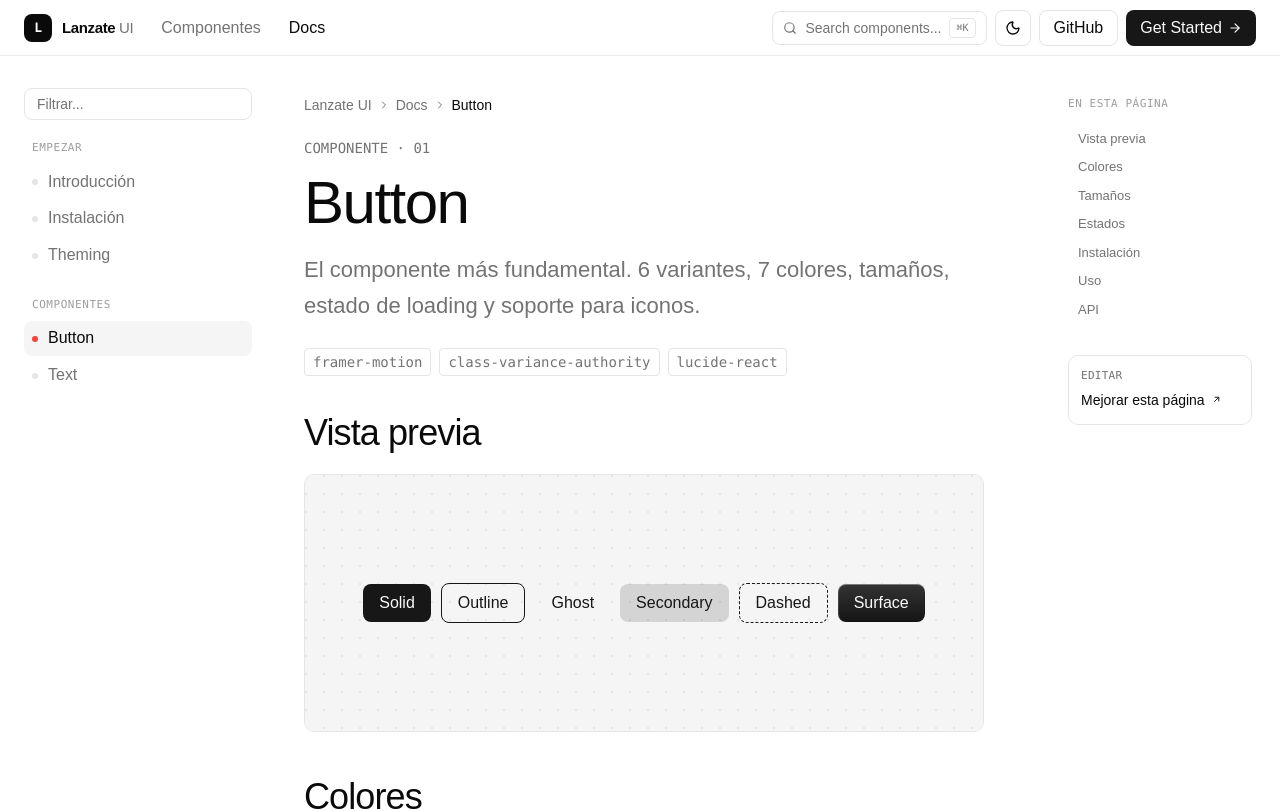
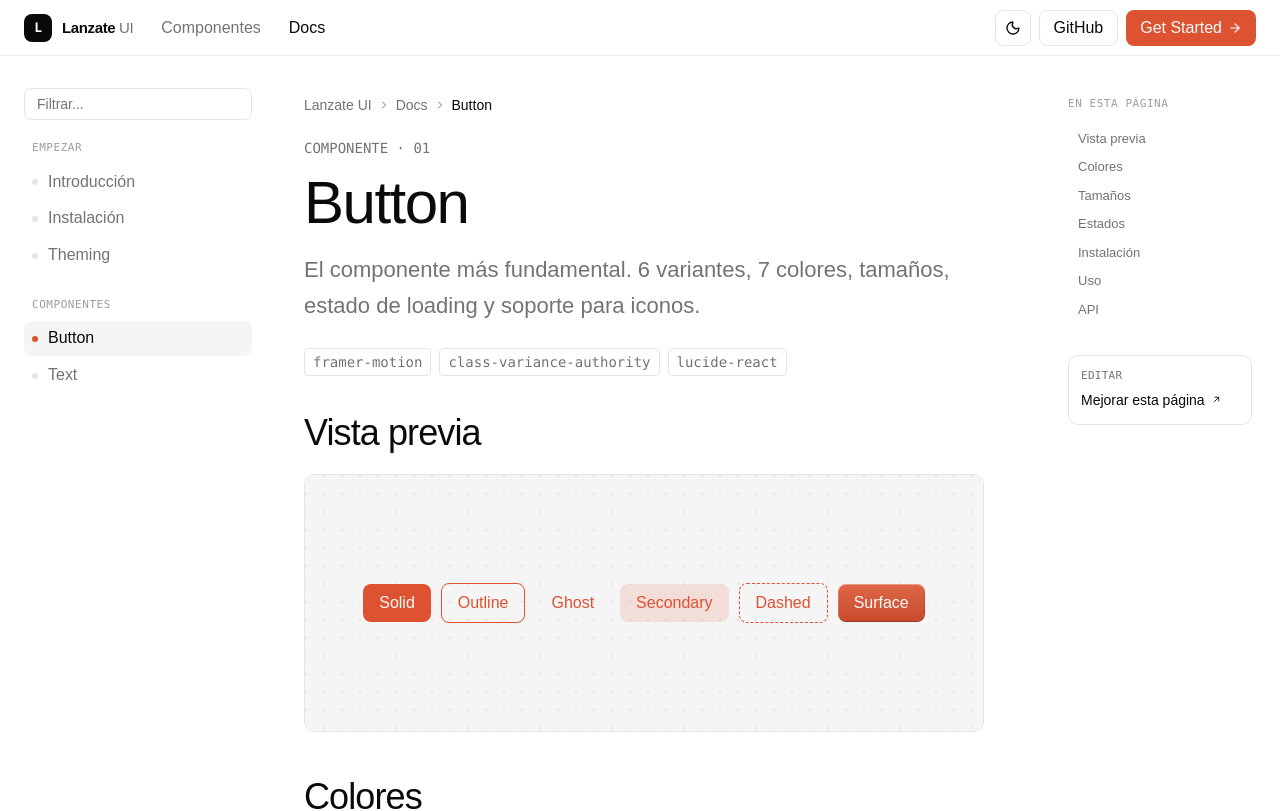
Before and after one commit to HoracioGutierrez/lanzate-ui, a React (Vite) app: page /docs/button in a window 1280 px wide. Shown: the top 811 px of the page. Built offline with nearby package versions, Linux system fonts and the light colour scheme.

Commit message:
feat(docs): update color variables for theming and improve documentation links

```diff
--- a/public/r/button.json
+++ b/public/r/button.json
@@ -32,11 +32,15 @@
       "--color-success": "var(--success)"
     },
     "light": {
+      "--primary": "oklch(0.62 0.18 35)",
+      "--primary-foreground": "oklch(0.985 0 0)",
       "--info": "oklch(0.60 0.15 240)",
       "--warning": "oklch(0.70 0.15 85)",
       "--success": "oklch(0.55 0.15 142)"
     },
     "dark": {
+      "--primary": "oklch(0.66 0.18 35)",
+      "--primary-foreground": "oklch(0.98 0.01 80)",
       "--info": "oklch(0.70 0.15 240)",
       "--warning": "oklch(0.75 0.14 85)",
       "--success": "oklch(0.65 0.14 142)"
--- a/public/r/registry.json
+++ b/public/r/registry.json
@@ -30,11 +30,15 @@
           "--color-success": "var(--success)"
         },
         "light": {
+          "--primary": "oklch(0.62 0.18 35)",
+          "--primary-foreground": "oklch(0.985 0 0)",
           "--info":    "oklch(0.60 0.15 240)",
           "--warning": "oklch(0.70 0.15 85)",
           "--success": "oklch(0.55 0.15 142)"
         },
         "dark": {
+          "--primary": "oklch(0.66 0.18 35)",
+          "--primary-foreground": "oklch(0.98 0.01 80)",
           "--info":    "oklch(0.70 0.15 240)",
           "--warning": "oklch(0.75 0.14 85)",
           "--success": "oklch(0.65 0.14 142)"
@@ -68,11 +72,15 @@
           "--color-success": "var(--success)"
         },
         "light": {
+          "--primary": "oklch(0.62 0.18 35)",
+          "--primary-foreground": "oklch(0.985 0 0)",
           "--info":    "oklch(0.60 0.15 240)",
           "--warning": "oklch(0.70 0.15 85)",
           "--success": "oklch(0.55 0.15 142)"
         },
         "dark": {
+          "--primary": "oklch(0.66 0.18 35)",
+          "--primary-foreground": "oklch(0.98 0.01 80)",
           "--info":    "oklch(0.70 0.15 240)",
           "--warning": "oklch(0.75 0.14 85)",
           "--success": "oklch(0.65 0.14 142)"
--- a/public/r/text.json
+++ b/public/r/text.json
@@ -28,11 +28,15 @@
       "--color-success": "var(--success)"
     },
     "light": {
+      "--primary": "oklch(0.62 0.18 35)",
+      "--primary-foreground": "oklch(0.985 0 0)",
       "--info": "oklch(0.60 0.15 240)",
       "--warning": "oklch(0.70 0.15 85)",
       "--success": "oklch(0.55 0.15 142)"
     },
     "dark": {
+      "--primary": "oklch(0.66 0.18 35)",
+      "--primary-foreground": "oklch(0.98 0.01 80)",
       "--info": "oklch(0.70 0.15 240)",
       "--warning": "oklch(0.75 0.14 85)",
       "--success": "oklch(0.65 0.14 142)"
--- a/registry.json
+++ b/registry.json
@@ -30,11 +30,15 @@
           "--color-success": "var(--success)"
         },
         "light": {
+          "--primary": "oklch(0.62 0.18 35)",
+          "--primary-foreground": "oklch(0.985 0 0)",
           "--info":    "oklch(0.60 0.15 240)",
           "--warning": "oklch(0.70 0.15 85)",
           "--success": "oklch(0.55 0.15 142)"
         },
         "dark": {
+          "--primary": "oklch(0.66 0.18 35)",
+          "--primary-foreground": "oklch(0.98 0.01 80)",
           "--info":    "oklch(0.70 0.15 240)",
           "--warning": "oklch(0.75 0.14 85)",
           "--success": "oklch(0.65 0.14 142)"
@@ -68,11 +72,15 @@
           "--color-success": "var(--success)"
         },
         "light": {
+          "--primary": "oklch(0.62 0.18 35)",
+          "--primary-foreground": "oklch(0.985 0 0)",
           "--info":    "oklch(0.60 0.15 240)",
           "--warning": "oklch(0.70 0.15 85)",
           "--success": "oklch(0.55 0.15 142)"
         },
         "dark": {
+          "--primary": "oklch(0.66 0.18 35)",
+          "--primary-foreground": "oklch(0.98 0.01 80)",
           "--info":    "oklch(0.70 0.15 240)",
           "--warning": "oklch(0.75 0.14 85)",
           "--success": "oklch(0.65 0.14 142)"
--- a/src/components/layout/Header.tsx
+++ b/src/components/layout/Header.tsx
@@ -1,7 +1,7 @@
 import { useState, useEffect } from "react"
 import { motion, AnimatePresence } from "framer-motion"
 import { Link, useLocation } from "react-router-dom"
-import { Sun, Moon, Search, ArrowRight } from "lucide-react"
+import { Sun, Moon, ArrowRight } from "lucide-react"
 
 export function Header() {
   const [dark, setDark] = useState(() => {
@@ -96,25 +96,6 @@ export function Header() {
           </AnimatePresence>
 
           <div className="flex items-center gap-2 ml-auto">
-            <AnimatePresence>
-              {!floating && (
-                <motion.div
-                  key="search"
-                  initial={{ opacity: 0, width: 0 }}
-                  animate={{ opacity: 1, width: "auto" }}
-                  exit={{ opacity: 0, width: 0 }}
-                  transition={{ duration: 0.2 }}
-                  className="hidden xl:flex items-center gap-2 text-xs text-muted-foreground border border-border rounded-md px-2.5 py-1.5 w-56 bg-card/60 overflow-hidden"
-                >
-                  <Search size={14} className="shrink-0" />
-                  <span className="whitespace-nowrap">Search components...</span>
-                  <span className="ml-auto font-mono text-[10px] border border-border rounded px-1.5 py-0.5 whitespace-nowrap">
-                    ⌘K
-                  </span>
-                </motion.div>
-              )}
-            </AnimatePresence>
-
             <button
               onClick={() => setDark((d) => !d)}
               aria-label="Toggle theme"
--- a/src/index.css
+++ b/src/index.css
@@ -71,7 +71,7 @@
     --card-foreground: oklch(0.145 0 0);
     --popover: oklch(1 0 0);
     --popover-foreground: oklch(0.145 0 0);
-    --primary: oklch(0.205 0 0);
+    --primary: oklch(0.62 0.18 35);
     --primary-foreground: oklch(0.985 0 0);
     --secondary: oklch(0.97 0 0);
     --secondary-foreground: oklch(0.205 0 0);
@@ -92,11 +92,11 @@
     --info:    oklch(0.60 0.15 240);
     --warning: oklch(0.70 0.15 85);
     --success: oklch(0.55 0.15 142);
-    --brand:          oklch(0.65 0.22 28);
+    --brand:          oklch(0.62 0.18 35);
     --brand-foreground: oklch(1 0 0);
     --sidebar: oklch(0.985 0 0);
     --sidebar-foreground: oklch(0.145 0 0);
-    --sidebar-primary: oklch(0.205 0 0);
+    --sidebar-primary: oklch(0.62 0.18 35);
     --sidebar-primary-foreground: oklch(0.985 0 0);
     --sidebar-accent: oklch(0.97 0 0);
     --sidebar-accent-foreground: oklch(0.205 0 0);
@@ -111,8 +111,8 @@
     --card-foreground: oklch(0.985 0 0);
     --popover: oklch(0.205 0 0);
     --popover-foreground: oklch(0.985 0 0);
-    --primary: oklch(0.922 0 0);
-    --primary-foreground: oklch(0.205 0 0);
+    --primary: oklch(0.66 0.18 35);
+    --primary-foreground: oklch(0.98 0.01 80);
     --secondary: oklch(0.269 0 0);
     --secondary-foreground: oklch(0.985 0 0);
     --muted: oklch(0.269 0 0);
@@ -131,12 +131,12 @@
     --info:    oklch(0.70 0.15 240);
     --warning: oklch(0.75 0.14 85);
     --success: oklch(0.65 0.14 142);
-    --brand:          oklch(0.70 0.22 28);
-    --brand-foreground: oklch(0.15 0.01 0);
+    --brand:          oklch(0.66 0.18 35);
+    --brand-foreground: oklch(0.98 0.01 80);
     --sidebar: oklch(0.205 0 0);
     --sidebar-foreground: oklch(0.985 0 0);
-    --sidebar-primary: oklch(0.488 0.243 264.376);
-    --sidebar-primary-foreground: oklch(0.985 0 0);
+    --sidebar-primary: oklch(0.66 0.18 35);
+    --sidebar-primary-foreground: oklch(0.98 0.01 80);
     --sidebar-accent: oklch(0.269 0 0);
     --sidebar-accent-foreground: oklch(0.985 0 0);
     --sidebar-border: oklch(1 0 0 / 10%);
--- a/src/pages/HomePage.tsx
+++ b/src/pages/HomePage.tsx
@@ -1,4 +1,5 @@
 import { useState } from "react"
+import { useNavigate } from "react-router-dom"
 import { Copy, Check, ArrowRight } from "lucide-react"
 import { Button } from "@/components/ui/button"
 import { Text } from "@/components/ui/text"
@@ -8,6 +9,7 @@ import pkg from "../../package.json"
 
 export function HomePage() {
   const [copied, setCopied] = useState(false)
+  const navigate = useNavigate()
 
   function handleCopy() {
     navigator.clipboard?.writeText(
@@ -370,6 +372,12 @@ export function HomePage() {
                 </div>
               </article>
             </div>
+
+            <div className="mt-8 flex justify-center">
+              <Button endIcon={<ArrowRight size={14} />} onClick={() => navigate("/docs")}>
+                Ir a documentación
+              </Button>
+            </div>
           </div>
         </section>
 
--- a/src/pages/docs/sections/ThemingSection.tsx
+++ b/src/pages/docs/sections/ThemingSection.tsx
@@ -31,7 +31,7 @@ export function ThemingSection() {
   --foreground: oklch(0.205 0 0);
 
   /* Semantic */
-  --primary: oklch(0.205 0 0);
+  --primary: oklch(0.62 0.18 35);
   --primary-foreground: oklch(0.985 0 0);
   --secondary: oklch(0.97 0 0);
   --muted: oklch(0.97 0 0);
@@ -45,7 +45,7 @@ export function ThemingSection() {
   --success:     oklch(0.65 0.18 150);
 
   /* Brand */
-  --brand: oklch(0.65 0.22 28);
+  --brand: oklch(0.62 0.18 35);
 
   /* Radius */
   --radius: 0.625rem;
@@ -54,8 +54,8 @@ export function ThemingSection() {
 .dark {
   --background: oklch(0.145 0 0);
   --foreground: oklch(0.985 0 0);
-  --primary: oklch(0.985 0 0);
-  --primary-foreground: oklch(0.205 0 0);
+  --primary: oklch(0.66 0.18 35);
+  --primary-foreground: oklch(0.98 0.01 80);
   /* ... */
 }`}</CodeBlock>
         </div>
```
Also changed, not shown: 1 other file (tests, documents, lock files or other folders).
